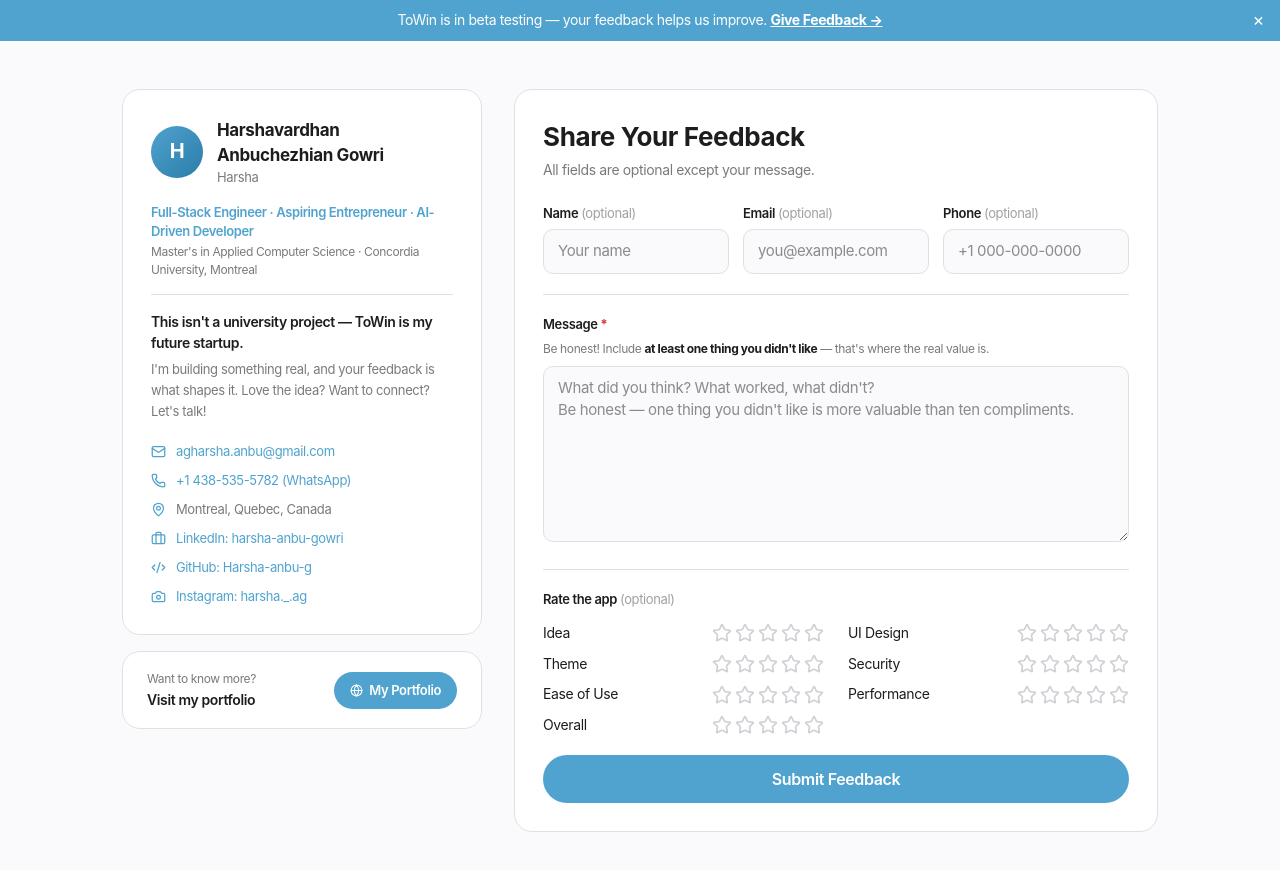
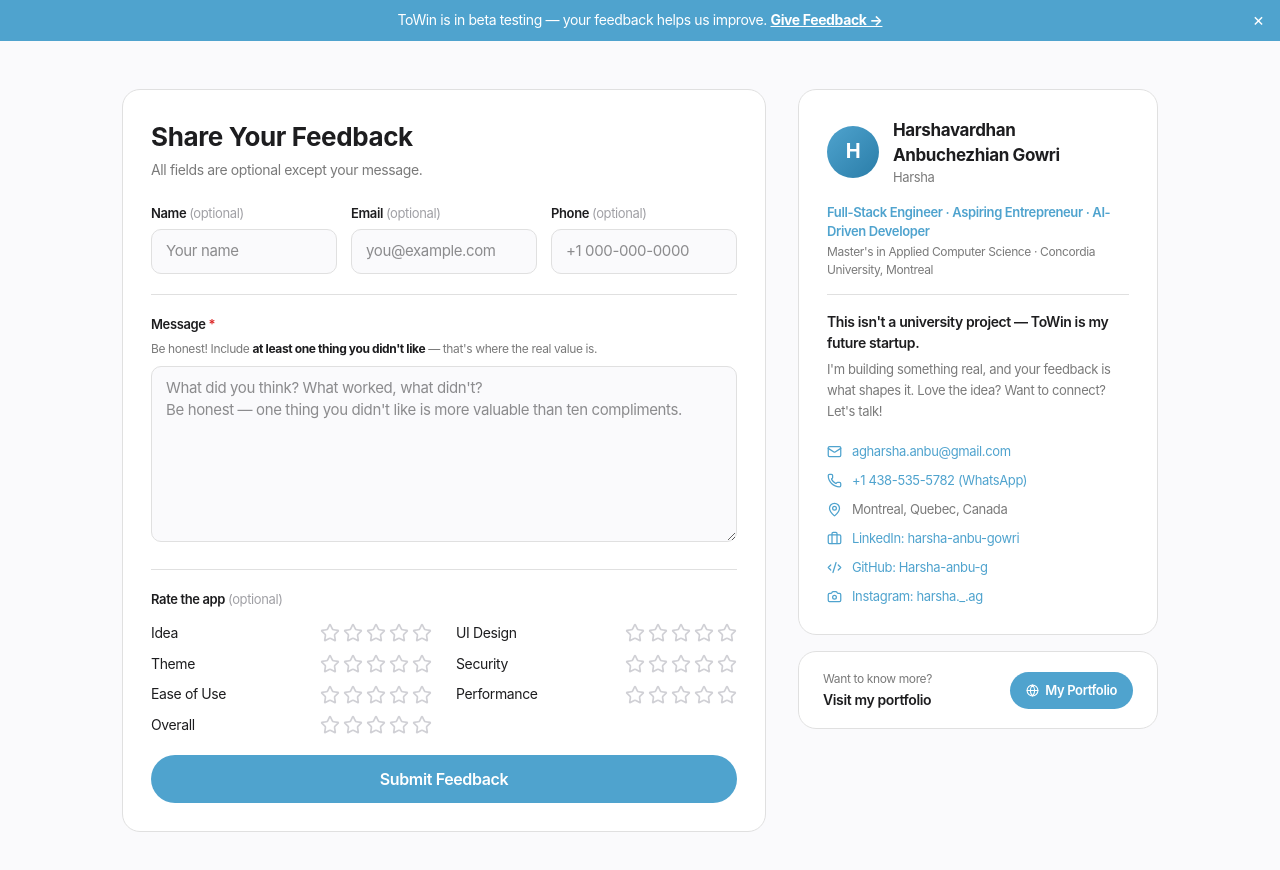
Before and after one commit to Harsha-anbu-g/Towin, a React (Vite) app in the folder frontend/: page /feedback in a window 1280 px wide. Shown: the top 870 px of the page. Built offline with nearby package versions, Linux system fonts and the light colour scheme; no server answers.

Commit message:
ui: remove emojis from NavBar/Feedback/UserProfile; swap Feedback layout to form-left, bio-right

```diff
--- a/frontend/src/components/NavBar.jsx
+++ b/frontend/src/components/NavBar.jsx
@@ -126,7 +126,7 @@ export default function NavBar() {
               transition: 'all 0.15s',
               whiteSpace: 'nowrap',
             }}>
-              ⭐ Trust Score
+              Trust Score
             </Link>
           );
         })()}
@@ -134,8 +134,8 @@ export default function NavBar() {
         {/* ── Utility / help links (subdued) ── */}
         <div style={{ width: '1px', height: '22px', background: '#e0e0e0', margin: '0 8px' }} />
         {[
-          { to: '/how-it-works', label: '📖 Guide' },
-          ...(isElder ? [{ to: '/emergency-contacts', label: '🚨 Emergency' }] : []),
+          { to: '/how-it-works', label: 'Guide' },
+          ...(isElder ? [{ to: '/emergency-contacts', label: 'Emergency' }] : []),
         ].map(({ to, label }) => {
           const active = pathname === to;
           return (
--- a/frontend/src/pages/Feedback.jsx
+++ b/frontend/src/pages/Feedback.jsx
@@ -91,7 +91,7 @@ export default function Feedback() {
   return (
     <div style={{ minHeight: '100svh', background: '#fafafc' }}>
       <style>{`
-        .fb-shell { display: grid; grid-template-columns: 360px 1fr; gap: 32px; max-width: 1100px; margin: 0 auto; padding: 48px 32px; align-items: start; }
+        .fb-shell { display: grid; grid-template-columns: 1fr 360px; gap: 32px; max-width: 1100px; margin: 0 auto; padding: 48px 32px; align-items: start; }
         .fb-left { position: sticky; top: 24px; display: flex; flex-direction: column; gap: 16px; }
         .fb-card { background: #fff; border-radius: 18px; border: 1px solid #e0e0e0; padding: 28px 28px; }
         .fb-3col { display: grid; grid-template-columns: 1fr 1fr 1fr; gap: 14px; }
@@ -110,7 +110,94 @@ export default function Feedback() {
 
       <div className="fb-shell">
 
-        {/* ── LEFT: Creator info (sticky) ── */}
+        {/* ── LEFT: Feedback form ── */}
+        <div>
+          {submitted ? (
+            <div className="fb-card" style={{ textAlign: 'center', padding: '64px 36px' }}>
+              <h2 style={{ fontFamily: SF, fontSize: '28px', fontWeight: 700, color: '#1d1d1f', margin: '0 0 10px' }}>
+                Thank you
+              </h2>
+              <p style={{ fontFamily: SFText, fontSize: '16px', color: '#7a7a7a', margin: 0 }}>
+                Your feedback means a lot. It genuinely helps make ToWin better.
+              </p>
+            </div>
+          ) : (
+            <div className="fb-card">
+              <h2 style={{ fontFamily: SF, fontSize: '26px', fontWeight: 700, color: '#1d1d1f', margin: '0 0 4px' }}>
+                Share Your Feedback
+              </h2>
+              <p style={{ fontFamily: SFText, fontSize: '14px', color: '#7a7a7a', margin: '0 0 24px' }}>
+                All fields are optional except your message.
+              </p>
+              {error && (
+                <div style={{
+                  background: '#fef2f2', border: '1px solid #fecaca', borderRadius: '10px',
+                  padding: '12px 16px', fontSize: '14px', color: '#dc2626',
+                  marginBottom: '20px', fontFamily: SFText,
+                }}>
+                  {error}
+                </div>
+              )}
+              <form onSubmit={handleSubmit} style={{ display: 'flex', flexDirection: 'column', gap: '20px' }}>
+                <div className="fb-3col">
+                  <div>
+                    <label style={labelStyle}>Name <span style={{ color: '#a0a0a5', fontWeight: 400 }}>(optional)</span></label>
+                    <input style={inputStyle} value={form.name}
+                      onChange={e => setForm(f => ({ ...f, name: e.target.value }))} placeholder="Your name" />
+                  </div>
+                  <div>
+                    <label style={labelStyle}>Email <span style={{ color: '#a0a0a5', fontWeight: 400 }}>(optional)</span></label>
+                    <input type="email" style={inputStyle} value={form.email}
+                      onChange={e => setForm(f => ({ ...f, email: e.target.value }))} placeholder="you@example.com" />
+                  </div>
+                  <div>
+                    <label style={labelStyle}>Phone <span style={{ color: '#a0a0a5', fontWeight: 400 }}>(optional)</span></label>
+                    <input type="tel" style={inputStyle} value={form.phone}
+                      onChange={e => setForm(f => ({ ...f, phone: e.target.value }))} placeholder="+1 000-000-0000" />
+                  </div>
+                </div>
+                <div style={{ height: '1px', background: '#e0e0e0' }} />
+                <div>
+                  <label style={labelStyle}>Message <span style={{ color: '#dc2626' }}>*</span></label>
+                  <p style={{ fontFamily: SFText, fontSize: '12px', color: '#7a7a7a', margin: '0 0 8px', lineHeight: 1.5 }}>
+                    Be honest! Include <strong style={{ color: '#1d1d1f' }}>at least one thing you didn't like</strong> — that's where the real value is.
+                  </p>
+                  <textarea required rows={7} style={{ ...inputStyle, resize: 'vertical' }}
+                    value={form.message}
+                    onChange={e => setForm(f => ({ ...f, message: e.target.value }))}
+                    placeholder={"What did you think? What worked, what didn't?\nBe honest — one thing you didn't like is more valuable than ten compliments."}
+                  />
+                </div>
+                <div style={{ height: '1px', background: '#e0e0e0' }} />
+                <div>
+                  <p style={{ ...labelStyle, marginBottom: '14px' }}>
+                    Rate the app <span style={{ color: '#a0a0a5', fontWeight: 400 }}>(optional)</span>
+                  </p>
+                  <div className="fb-ratings">
+                    {RATINGS.map(({ key, label }) => (
+                      <div key={key} style={{ display: 'flex', alignItems: 'center', justifyContent: 'space-between', gap: '8px' }}>
+                        <span style={{ fontFamily: SFText, fontSize: '14px', color: '#1d1d1f' }}>{label}</span>
+                        <StarRating value={ratings[key] || 0} onChange={val => setRating(key, val)} />
+                      </div>
+                    ))}
+                  </div>
+                </div>
+                <button type="submit" disabled={loading} style={{
+                  width: '100%', height: '48px',
+                  background: loading ? '#7BB8D6' : '#4FA3CE',
+                  color: '#fff', border: 'none', borderRadius: '9999px',
+                  fontSize: '16px', fontWeight: 600,
+                  cursor: loading ? 'not-allowed' : 'pointer',
+                  fontFamily: SFText, transition: 'background 0.15s',
+                }}>
+                  {loading ? 'Submitting…' : 'Submit Feedback'}
+                </button>
+              </form>
+            </div>
+          )}
+        </div>
+
+        {/* ── RIGHT: Creator info (sticky) ── */}
         <div className="fb-left">
           <div className="fb-card">
             {/* Avatar placeholder with initials */}
@@ -184,108 +271,6 @@ export default function Feedback() {
           </div>
         </div>
 
-        {/* ── RIGHT: Feedback form ── */}
-        <div>
-          {submitted ? (
-            <div className="fb-card" style={{ textAlign: 'center', padding: '64px 36px' }}>
-              <div style={{ fontSize: '52px', marginBottom: '16px' }}>🙏</div>
-              <h2 style={{ fontFamily: SF, fontSize: '28px', fontWeight: 700, color: '#1d1d1f', margin: '0 0 10px' }}>
-                Thank you!
-              </h2>
-              <p style={{ fontFamily: SFText, fontSize: '16px', color: '#7a7a7a', margin: 0 }}>
-                Your feedback means a lot. It genuinely helps make ToWin better.
-              </p>
-            </div>
-          ) : (
-            <div className="fb-card">
-              <h2 style={{ fontFamily: SF, fontSize: '26px', fontWeight: 700, color: '#1d1d1f', margin: '0 0 4px' }}>
-                Share Your Feedback
-              </h2>
-              <p style={{ fontFamily: SFText, fontSize: '14px', color: '#7a7a7a', margin: '0 0 24px' }}>
-                All fields are optional except your message.
-              </p>
-
-              {error && (
-                <div style={{
-                  background: '#fef2f2', border: '1px solid #fecaca', borderRadius: '10px',
-                  padding: '12px 16px', fontSize: '14px', color: '#dc2626',
-                  marginBottom: '20px', fontFamily: SFText,
-                }}>
-                  {error}
-                </div>
-              )}
-
-              <form onSubmit={handleSubmit} style={{ display: 'flex', flexDirection: 'column', gap: '20px' }}>
-
-                {/* Name / Email / Phone — 3 columns */}
-                <div className="fb-3col">
-                  <div>
-                    <label style={labelStyle}>Name <span style={{ color: '#a0a0a5', fontWeight: 400 }}>(optional)</span></label>
-                    <input style={inputStyle} value={form.name}
-                      onChange={e => setForm(f => ({ ...f, name: e.target.value }))} placeholder="Your name" />
-                  </div>
-                  <div>
-                    <label style={labelStyle}>Email <span style={{ color: '#a0a0a5', fontWeight: 400 }}>(optional)</span></label>
-                    <input type="email" style={inputStyle} value={form.email}
-                      onChange={e => setForm(f => ({ ...f, email: e.target.value }))} placeholder="you@example.com" />
-                  </div>
-                  <div>
-                    <label style={labelStyle}>Phone <span style={{ color: '#a0a0a5', fontWeight: 400 }}>(optional)</span></label>
-                    <input type="tel" style={inputStyle} value={form.phone}
-                      onChange={e => setForm(f => ({ ...f, phone: e.target.value }))} placeholder="+1 000-000-0000" />
-                  </div>
-                </div>
-
-                <div style={{ height: '1px', background: '#e0e0e0' }} />
-
-                {/* Message */}
-                <div>
-                  <label style={labelStyle}>
-                    Message <span style={{ color: '#dc2626' }}>*</span>
-                  </label>
-                  <p style={{ fontFamily: SFText, fontSize: '12px', color: '#7a7a7a', margin: '0 0 8px', lineHeight: 1.5 }}>
-                    Be honest! Include <strong style={{ color: '#1d1d1f' }}>at least one thing you didn't like</strong> — that's where the real value is.
-                  </p>
-                  <textarea required rows={7}
-                    style={{ ...inputStyle, resize: 'vertical' }}
-                    value={form.message}
-                    onChange={e => setForm(f => ({ ...f, message: e.target.value }))}
-                    placeholder={"What did you think? What worked, what didn't?\nBe honest — one thing you didn't like is more valuable than ten compliments."}
-                  />
-                </div>
-
-                <div style={{ height: '1px', background: '#e0e0e0' }} />
-
-                {/* Ratings — 2-column grid */}
-                <div>
-                  <p style={{ ...labelStyle, marginBottom: '14px' }}>
-                    Rate the app <span style={{ color: '#a0a0a5', fontWeight: 400 }}>(optional)</span>
-                  </p>
-                  <div className="fb-ratings">
-                    {RATINGS.map(({ key, label }) => (
-                      <div key={key} style={{ display: 'flex', alignItems: 'center', justifyContent: 'space-between', gap: '8px' }}>
-                        <span style={{ fontFamily: SFText, fontSize: '14px', color: '#1d1d1f' }}>{label}</span>
-                        <StarRating value={ratings[key] || 0} onChange={val => setRating(key, val)} />
-                      </div>
-                    ))}
-                  </div>
-                </div>
-
-                <button type="submit" disabled={loading} style={{
-                  width: '100%', height: '48px',
-                  background: loading ? '#7BB8D6' : '#4FA3CE',
-                  color: '#fff', border: 'none', borderRadius: '9999px',
-                  fontSize: '16px', fontWeight: 600,
-                  cursor: loading ? 'not-allowed' : 'pointer',
-                  fontFamily: SFText, transition: 'background 0.15s',
-                }}>
-                  {loading ? 'Submitting…' : 'Submit Feedback'}
-                </button>
-              </form>
-            </div>
-          )}
-        </div>
-
       </div>
     </div>
   );
--- a/frontend/src/pages/UserProfile.jsx
+++ b/frontend/src/pages/UserProfile.jsx
@@ -229,7 +229,7 @@ export default function UserProfile() {
               <div style={{ display: 'flex', gap: '20px', flexWrap: 'wrap' }}>
                 {profile.city && (
                   <span style={{ fontFamily: SF, fontSize: '13px', color: '#7a7a7a', display: 'flex', alignItems: 'center', gap: '4px' }}>
-                    📍 {profile.city}
+                    {profile.city}
                   </span>
                 )}
                 {profile.age && (
```
